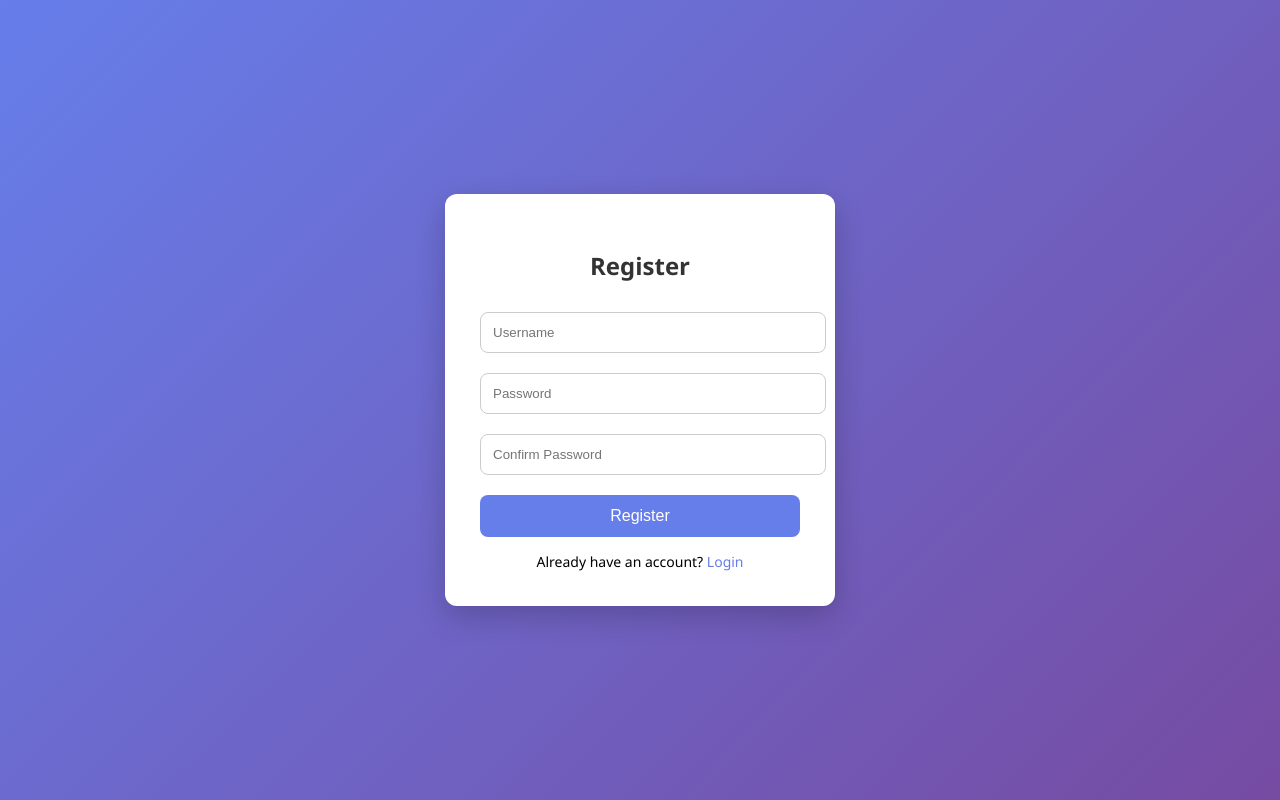
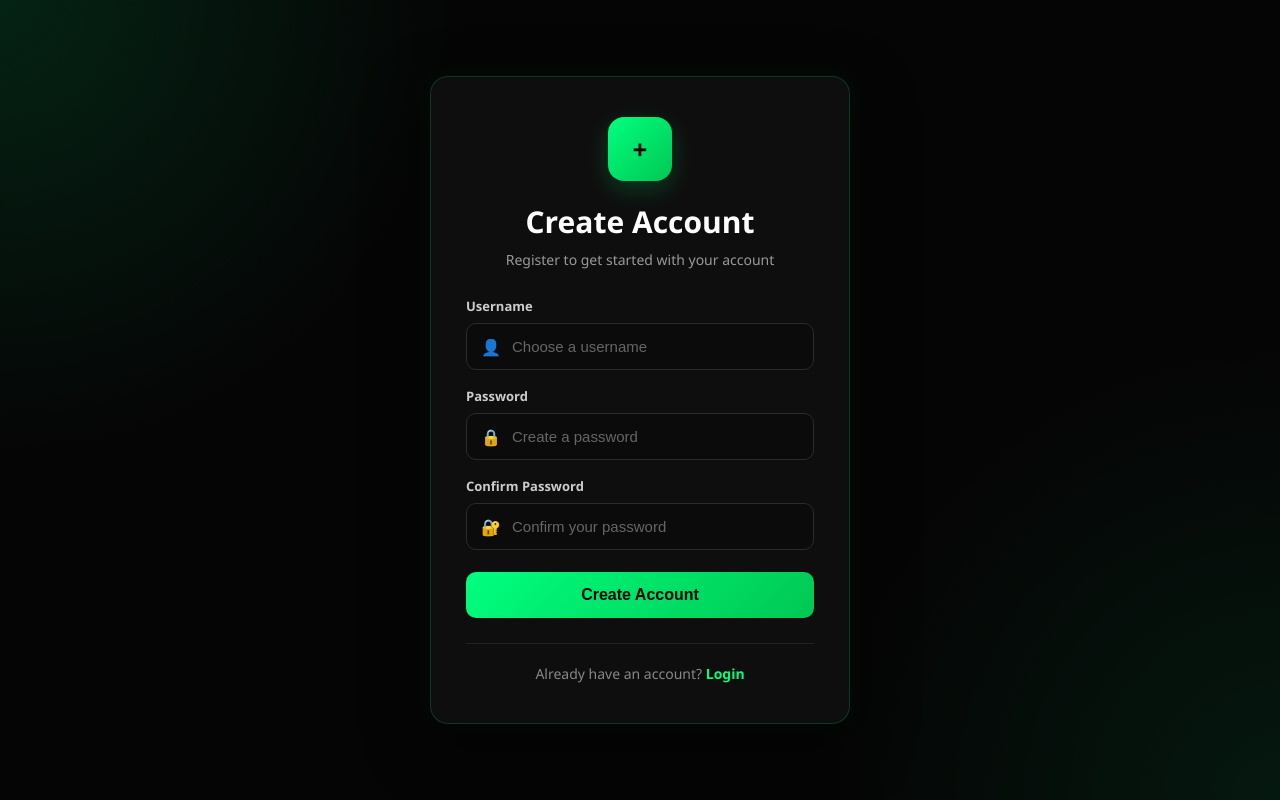
Before and after one commit to piyushsurve/MovieRecommendation, a Django app: template templates/register.html in a window 1280 px wide. Run offline with Django 3.2, Linux system fonts and the light colour scheme; the template is opened without the code that fills it, so the values that code supplies are empty.

Commit message:
Update register.html
Registration page final UI

```diff
--- a/templates/register.html
+++ b/templates/register.html
@@ -1,83 +1,200 @@
+
 <!DOCTYPE html>
 <html lang="en">
 <head>
     <meta charset="UTF-8">
+    <meta name="viewport" content="width=device-width, initial-scale=1.0">
     <title>Register</title>
 
     <style>
+        * {
+            margin: 0;
+            padding: 0;
+            box-sizing: border-box;
+        }
+
         body {
-      margin: 0;
-      font-family: 'Segoe UI', sans-serif;
-      background: linear-gradient(135deg, #667eea, #764ba2);
-      height: 100vh;
+            min-height: 100vh;
+            font-family: "Segoe UI", Arial, sans-serif;
+            background:
+                radial-gradient(circle at top left, rgba(0, 255, 127, 0.12), transparent 30%),
+                radial-gradient(circle at bottom right, rgba(0, 255, 127, 0.08), transparent 30%),
+                #050505;
             display: flex;
             justify-content: center;
             align-items: center;
+            padding: 20px;
+            color: #ffffff;
         }
 
         .card {
-      background: #fff;
-      padding: 35px;
-      border-radius: 12px;
-      width: 320px;
-      box-shadow: 0 10px 30px rgba(0,0,0,0.2);
+            width: 100%;
+            max-width: 420px;
+            padding: 40px 35px;
+            background: rgba(15, 15, 15, 0.96);
+            border: 1px solid rgba(0, 255, 127, 0.18);
+            border-radius: 18px;
+            box-shadow:
+                0 20px 60px rgba(0, 0, 0, 0.55),
+                0 0 30px rgba(0, 255, 127, 0.06);
             text-align: center;
         }
 
+        .logo {
+            width: 64px;
+            height: 64px;
+            margin: 0 auto 20px;
+            display: flex;
+            justify-content: center;
+            align-items: center;
+            border-radius: 16px;
+            background: linear-gradient(135deg, #00ff7f, #00c853);
+            color: #050505;
+            font-size: 26px;
+            font-weight: 800;
+            box-shadow: 0 8px 25px rgba(0, 255, 127, 0.2);
+        }
+
         h2 {
-      margin-bottom: 20px;
-      color: #333;
+            margin-bottom: 8px;
+            font-size: 30px;
+            font-weight: 700;
+            color: #ffffff;
+        }
+
+        .subtitle {
+            margin-bottom: 28px;
+            color: #999999;
+            font-size: 14px;
+        }
+
+        .input-group {
+            text-align: left;
+            margin-bottom: 17px;
+        }
+
+        .input-group label {
+            display: block;
+            margin-bottom: 8px;
+            font-size: 13px;
+            font-weight: 600;
+            color: #cccccc;
+        }
+
+        .input-wrapper {
+            position: relative;
+        }
+
+        .input-wrapper span {
+            position: absolute;
+            top: 50%;
+            left: 15px;
+            transform: translateY(-50%);
+            color: #00ff7f;
+            font-size: 16px;
+            pointer-events: none;
         }
 
         input {
             width: 100%;
-      padding: 12px;
-      margin: 10px 0;
-      border: 1px solid #ccc;
-      border-radius: 8px;
-      transition: 0.3s;
+            padding: 14px 15px 14px 45px;
+            background: #0b0b0b;
+            border: 1px solid #2b2b2b;
+            border-radius: 10px;
+            outline: none;
+            color: #ffffff;
+            font-size: 15px;
+            transition: all 0.25s ease;
+        }
+
+        input::placeholder {
+            color: #666666;
+        }
+
+        input:hover {
+            border-color: #3a3a3a;
         }
 
         input:focus {
-      border-color: #667eea;
-      outline: none;
+            border-color: #00ff7f;
+            background: #101010;
+            box-shadow: 0 0 0 3px rgba(0, 255, 127, 0.1);
+        }
+
+        .form-errors {
+            margin: 5px 0 18px;
+            padding: 12px 14px;
+            background: rgba(255, 60, 60, 0.08);
+            border: 1px solid rgba(255, 60, 60, 0.25);
+            border-radius: 8px;
+            color: #ff6b6b;
+            font-size: 13px;
+            line-height: 1.5;
+            text-align: left;
+            overflow-wrap: break-word;
+        }
+
+        .form-errors ul {
+            margin: 0;
+            padding-left: 18px;
         }
 
         button {
             width: 100%;
-      padding: 12px;
-      margin-top: 10px;
-      background: #667eea;
+            padding: 14px;
+            margin-top: 5px;
             border: none;
-      color: white;
+            border-radius: 10px;
+            background: linear-gradient(135deg, #00ff7f, #00c853);
+            color: #050505;
             font-size: 16px;
-      border-radius: 8px;
+            font-weight: 700;
             cursor: pointer;
-      transition: 0.3s;
+            transition: all 0.25s ease;
         }
 
         button:hover {
-      background: #5a67d8;
+            transform: translateY(-2px);
+            box-shadow: 0 10px 25px rgba(0, 255, 127, 0.2);
         }
 
-    .error {
-      color: red;
-      margin-top: 10px;
-      font-size: 14px;
+        button:active {
+            transform: translateY(0);
+        }
+
+        .divider {
+            width: 100%;
+            height: 1px;
+            background: #222222;
+            margin: 25px 0 20px;
         }
 
         .link {
-      margin-top: 15px;
+            color: #888888;
             font-size: 14px;
         }
 
         .link a {
-      color: #667eea;
+            color: #00ff7f;
+            font-weight: 600;
             text-decoration: none;
+            transition: color 0.2s ease;
         }
 
         .link a:hover {
+            color: #66ffad;
             text-decoration: underline;
+        }
+
+        @media (max-width: 480px) {
+            .card {
+                padding: 32px 22px;
+                border-radius: 15px;
+            }
+
+            h2 {
+                font-size: 26px;
+            }
         }
     </style>
 </head>
@@ -85,26 +202,81 @@
 <body>
 
     <div class="card">
-  <h2>Register</h2>
+
+        <div class="logo">+</div>
+
+        <h2>Create Account</h2>
+        <p class="subtitle">Register to get started with your account</p>
 
         <form method="POST">
             {% csrf_token %}
-    <input type="text" name="username" placeholder="Username" required>
-    <input type="password" name="password1" placeholder="Password" required>
-    <input type="password" name="password2" placeholder="Confirm Password" required>
+
+            <div class="input-group">
+                <label for="username">Username</label>
+
+                <div class="input-wrapper">
+                    <span>👤</span>
+                    <input
+                        type="text"
+                        id="username"
+                        name="username"
+                        placeholder="Choose a username"
+                        autocomplete="username"
+                        required
+                    >
+                </div>
+            </div>
+
+            <div class="input-group">
+                <label for="password1">Password</label>
+
+                <div class="input-wrapper">
+                    <span>🔒</span>
+                    <input
+                        type="password"
+                        id="password1"
+                        name="password1"
+                        placeholder="Create a password"
+                        autocomplete="new-password"
+                        required
+                    >
+                </div>
+            </div>
+
+            <div class="input-group">
+                <label for="password2">Confirm Password</label>
+
+                <div class="input-wrapper">
+                    <span>🔐</span>
+                    <input
+                        type="password"
+                        id="password2"
+                        name="password2"
+                        placeholder="Confirm your password"
+                        autocomplete="new-password"
+                        required
+                    >
+                </div>
+            </div>
 
             {% if form.errors %}
-  <div style="color:red; margin-bottom:10px;">
+                <div class="form-errors">
                     {{ form.errors }}
                 </div>
             {% endif %}
 
-    <button type="submit">Register</button>
+            <button type="submit">
+                Create Account
+            </button>
         </form>
 
+        <div class="divider"></div>
+
         <div class="link">
-    Already have an account? <a href="{% url 'login' %}">Login</a>
+            Already have an account?
+            <a href="{% url 'login' %}">Login</a>
         </div>
+
     </div>
 
 </body>
```
Lines whose indentation alone changed are shown as unchanged.
